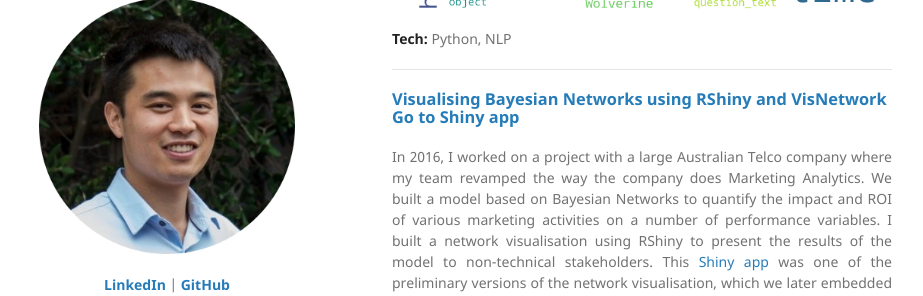
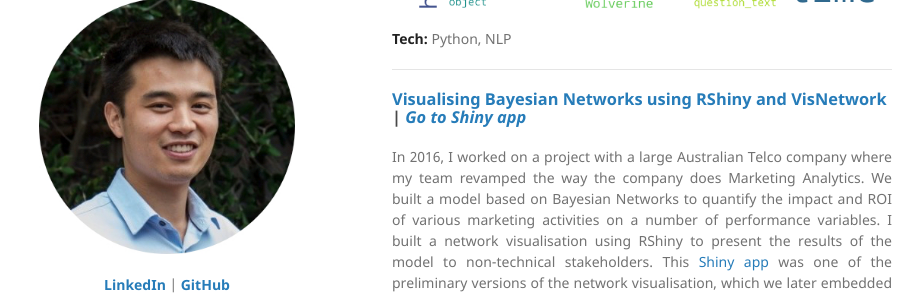
Before and after one commit to martycheung/martycheung.github.io, a Jekyll site: the page built from index.md, in a window 1280 px wide and 900 px high, scrolled down 689 px. Shown: the part 154-450 px from the top of the window, without its empty margins (178-1101 px from the left). Built offline with Jekyll 4.4.1, drawn with Linux system fonts in a browser that asks for light colours; our own code applies the rules of GitHub Pages for plain Markdown files.

```diff
--- a/index.md
+++ b/index.md
@@ -26,7 +26,7 @@ Using NLP methods to detect which questions posed on Quora were insincere. I sta
 
 ---
 
-### [Visualising Bayesian Networks using RShiny and VisNetwork](https://github.com/martycheung/Bayesian-Network-Visualisation)<br>[Go to Shiny app](https://martycheung.shinyapps.io/bayesian-network-visualisation/)
+### [Visualising Bayesian Networks using RShiny and VisNetwork](https://github.com/martycheung/Bayesian-Network-Visualisation) | [*Go to Shiny app*](https://martycheung.shinyapps.io/bayesian-network-visualisation/)
 
 <div style="text-align: justify">
 In 2016, I worked on a project with a large Australian Telco company where my team revamped the way the company does Marketing Analytics. We built a model based on Bayesian Networks to quantify the impact and ROI of various marketing activities on a number of performance variables. I built a network visualisation using RShiny to present the results of the model to non-technical stakeholders. This <a href="https://martycheung.shinyapps.io/bayesian-network-visualisation/">Shiny app</a> was one of the preliminary versions of the network visualisation, which we later embedded into a web application that was the main deliverable for the project.
```
